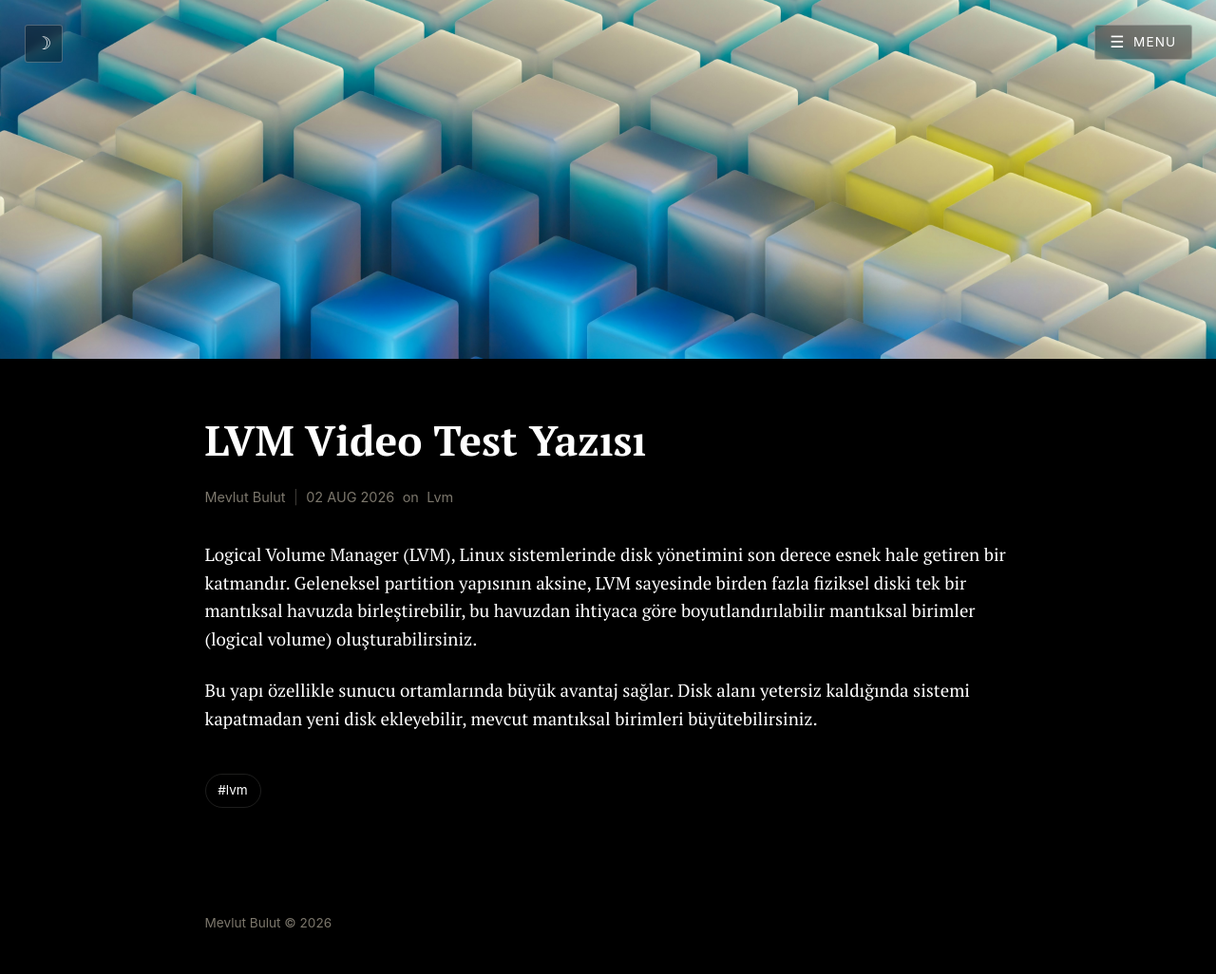
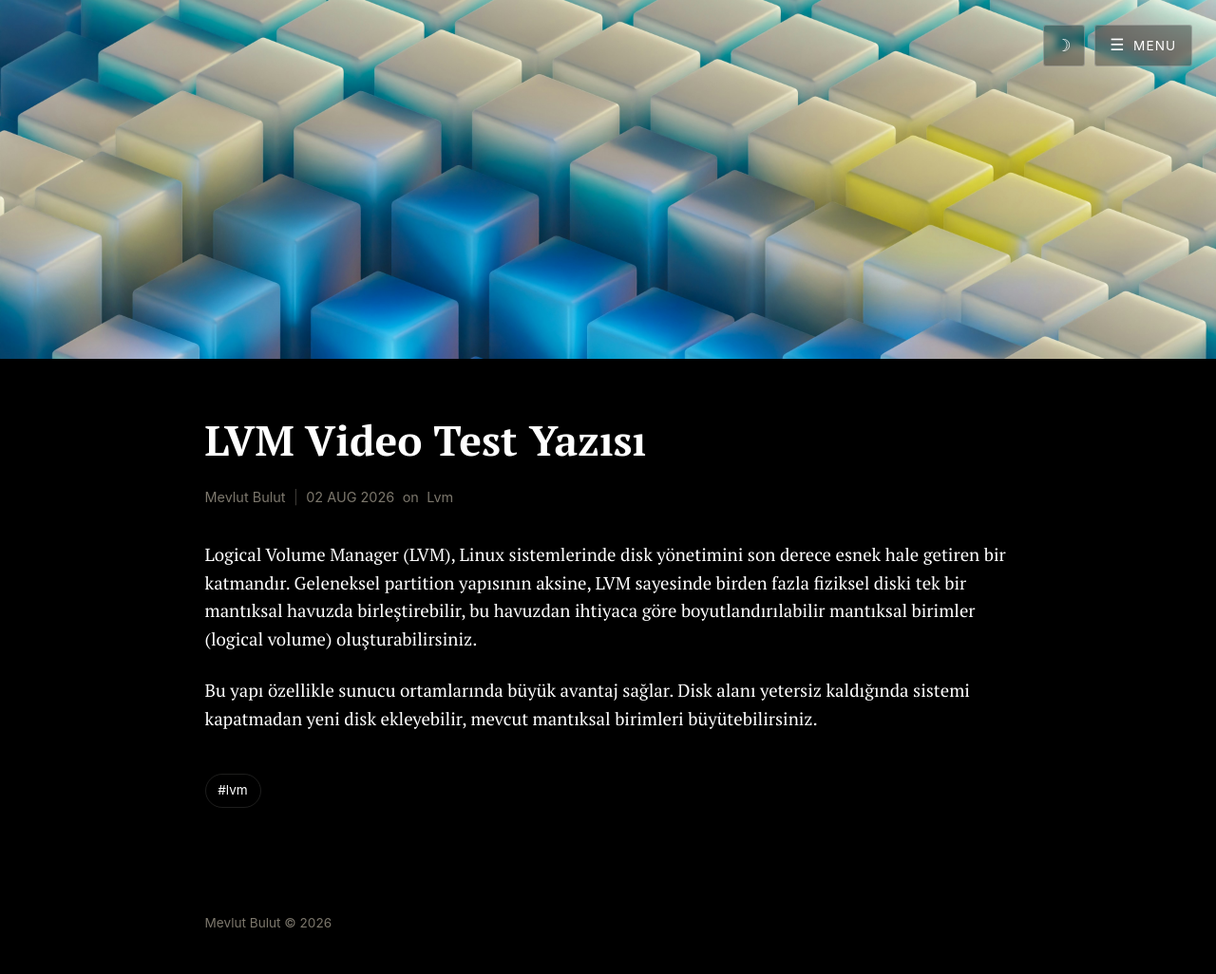
Before and after one commit to mvweb15/mvweb15.github.io, a Jekyll site: the page built from _posts/2026-08-02-lvm-video-test-yazisi.md, in a window 1280 px wide. Shown: the whole page at 95% size. Built offline with Jekyll 4.4.1, drawn with Linux system fonts in a browser that asks for light colours.

Commit message:
page_layout

```diff
--- a/_includes/navigation.html
+++ b/_includes/navigation.html
@@ -1,3 +1,4 @@
+<div class="nav-controls">
   <button class="theme-toggle" id="theme-toggle" aria-label="Açık/koyu tema değiştir">
     <span class="theme-toggle__icon theme-toggle__icon--moon" aria-hidden="true">&#9789;</span>
     <span class="theme-toggle__icon theme-toggle__icon--sun" aria-hidden="true">&#9728;</span>
@@ -7,6 +8,7 @@
     <span class="menu-toggle__icon">&#9776;</span>
     <span class="menu-toggle__label">MENU</span>
   </button>
+</div>
 
 <nav class="site-nav" id="site-nav" aria-hidden="true">
   <div class="site-nav__header">
--- a/_layouts/default.html
+++ b/_layouts/default.html
@@ -6,20 +6,26 @@
   <title>{% if page.title %}{{ page.title }} · {% endif %}{{ site.title }}</title>
   <meta name="description" content="{{ page.excerpt | default: site.description | strip_html | strip_newlines | truncate: 160 }}">
   <link rel="preconnect" href="https://fonts.googleapis.com">
- <link rel="preconnect" href="https://fonts.gstatic.com" crossorigin>
-  <link rel="stylesheet" href="{{ '/assets/css/style.css' | relative_url }}">
+  <link rel="preconnect" href="https://fonts.gstatic.com" crossorigin>
+  <link rel="stylesheet" href="{{ '/assets/css/style.css' | relative_url }}?v={{ site.time | date: '%s' }}">
   <link href="https://fonts.googleapis.com/css2?family=PT+Serif:ital,wght@0,400;0,700;1,400;1,700&display=swap" rel="stylesheet">
   <link rel="icon" href="data:,">
+  <script>
+    (function () {
+      try {
+        if (localStorage.getItem('theme') === 'light') {
+          document.documentElement.setAttribute('data-theme', 'light');
+        }
+      } catch (e) {}
+    })();
+  </script>
 </head>
 <body>
   {% include navigation.html %}
-
   <main>
     {{ content }}
   </main>
-
   {% include footer.html %}
-
-  <script src="{{ '/assets/js/main.js' | relative_url }}"></script>
+  <script src="{{ '/assets/js/main.js' | relative_url }}?v={{ site.time | date: '%s' }}"></script>
 </body>
 </html>
--- a/assets/css/style.css
+++ b/assets/css/style.css
@@ -12,7 +12,7 @@
   --font-ui: -apple-system, BlinkMacSystemFont, "Segoe UI", Helvetica, Arial, sans-serif;
   --max-width: 900px;
 }
-}
+
 
 html[data-theme="light"] {
   --bg: #ffffff;
@@ -68,8 +68,8 @@ img { max-width: 100%; display: block; }
   background-color: #000;
   display: flex;
   align-items: center;
-  justify-content: flex-end;
-  text-align: right;
+  justify-content: center;
+  text-align: center;
   padding: 0 1.5rem;
 }
 
@@ -87,7 +87,6 @@ img { max-width: 100%; display: block; }
   position: relative;
   z-index: 1;
   max-width: 760px;
-  padding-right: 7rem;
 }
 
 .hero__title {
@@ -121,51 +120,55 @@ img { max-width: 100%; display: block; }
   50% { transform: translate(-50%, 8px); }
 }
 
-/* ---------- Menu toggle ---------- */
-.menu-toggle {
+/* ---------- Nav controls (theme + menu) ---------- */
+.nav-controls {
   position: fixed;
   top: 1.5rem;
   right: 1.5rem;
   z-index: 30;
   display: flex;
   align-items: center;
+  gap: 0.6rem;
+}
+
+.theme-toggle {
+  display: flex;
+  align-items: center;
+  justify-content: center;
+  width: 2.6rem;
+  height: 2.6rem;
+  background: rgba(0,0,0,0.35);
+  border: 1px solid rgba(255,255,255,0.25);
+  color: #fff;
+  font-size: 1.05rem;
+  border-radius: 3px;
+  cursor: pointer;
+  backdrop-filter: blur(4px);
+  transition: background-color 0.25s ease, border-color 0.25s ease;
+}
+
+.theme-toggle__icon--sun { display: none; }
+html[data-theme="light"] .theme-toggle__icon--moon { display: none; }
+html[data-theme="light"] .theme-toggle__icon--sun { display: inline; }
+
+.menu-toggle {
+  display: flex;
+  align-items: center;
   gap: 0.5rem;
+  height: 2.6rem;
   background: rgba(0,0,0,0.35);
   border: 1px solid rgba(255,255,255,0.25);
   color: #fff;
   font-family: var(--font-ui);
   font-size: 0.8rem;
   letter-spacing: 0.08em;
-  padding: 0.55rem 0.9rem;
-  border-radius: 3px;
-  cursor: pointer;
-  backdrop-filter: blur(4px);
-}
-.theme-toggle {
-  position: fixed;
-  top: 1.5rem;
-  left: 1.5rem;
-  z-index: 30;
-  display: flex;
-  align-items: center;
-  justify-content: center;
-  width: 2.4rem;
-  height: 2.4rem;
-  background: rgba(0,0,0,0.35);
-  border: 1px solid rgba(255,255,255,0.25);
-  color: #fff;
-  font-size: 1.1rem;
+  padding: 0 0.9rem;
   border-radius: 3px;
   cursor: pointer;
   backdrop-filter: blur(4px);
 }
 
-.theme-toggle__icon--sun { display: none; }
-html[data-theme="light"] .theme-toggle__icon--moon { display: none; }
-html[data-theme="light"] .theme-toggle__icon--sun { display: inline; }
-
 .menu-toggle__icon { font-size: 1rem; line-height: 1; }
-
 /* ---------- Slide-in nav ---------- */
 .site-nav {
   position: fixed;
--- a/assets/js/main.js
+++ b/assets/js/main.js
@@ -38,3 +38,19 @@ document.addEventListener("DOMContentLoaded", function () {
     }
   });
 });
+
+function applyStoredTheme() {
+  try {
+    if (localStorage.getItem("theme") === "light") {
+      document.documentElement.setAttribute("data-theme", "light");
+    } else {
+      document.documentElement.removeAttribute("data-theme");
+    }
+  } catch (e) {}
+}
+
+window.addEventListener("pageshow", function (event) {
+  if (event.persisted) {
+    applyStoredTheme();
+  }
+});
```
Also changed, not shown: 1 other file. Lines whose indentation alone changed are shown as unchanged.
